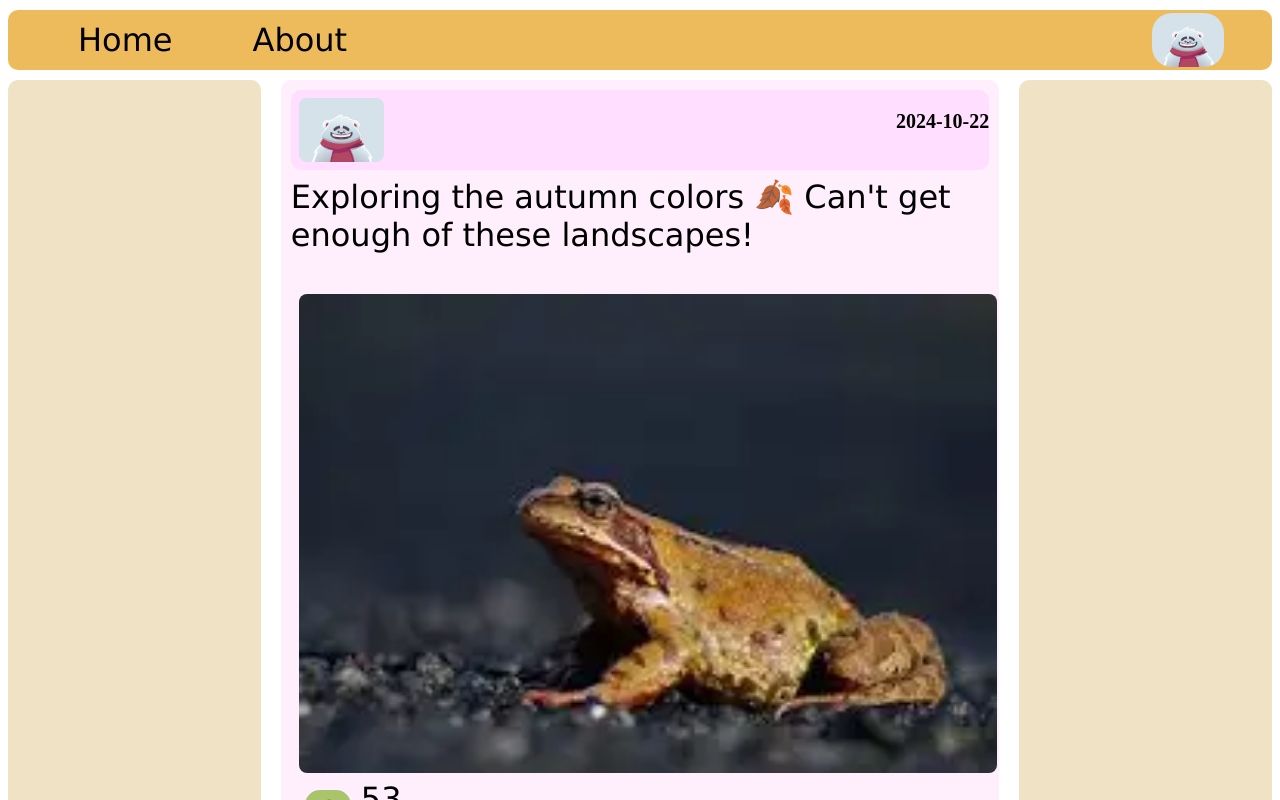
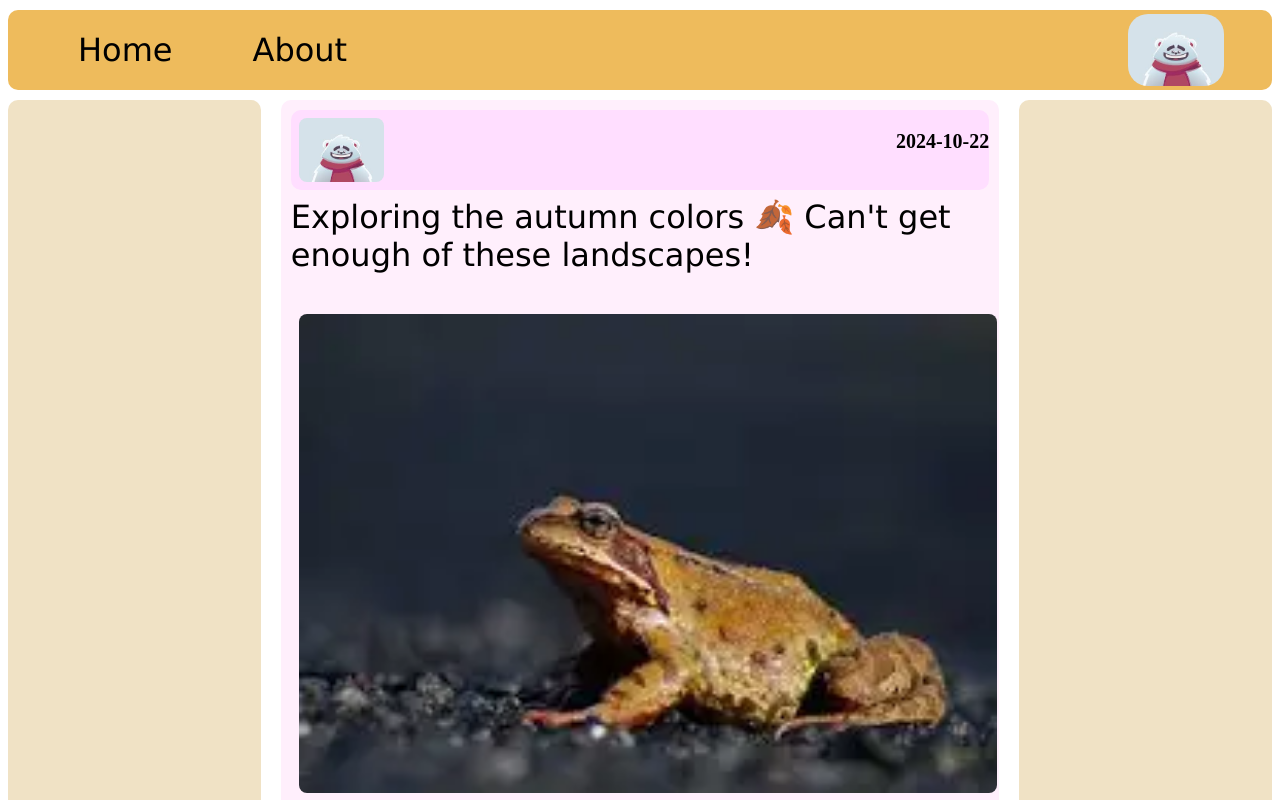
Before and after one commit to LauriKuresoo/WAD2024_Group_BN, a Vue app: page /#/ in a window 1280 px wide. Shown: the top 800 px of the page. Built offline with nearby package versions, Linux system fonts and the light colour scheme; data requests are answered from the project's data file.

Commit message:
changed footer and header position

```diff
--- a/src/components/customFooter.vue
+++ b/src/components/customFooter.vue
@@ -32,7 +32,7 @@ export default {
         border-radius: 10px;
         position: relative;
         margin-top: 1vh;
-
+        margin-bottom: 2em;
     }
     .right-side{
         align-items:center;
--- a/src/components/header.vue
+++ b/src/components/header.vue
@@ -28,7 +28,7 @@ export default {
     flex-direction: row;
     justify-content: space-between;
     background-color: rgb(238, 187, 92);
-    height: 60px;
+    min-height: 10vh;
     width: 100%;
     align-items:center;
     border-radius: 10px;
```
